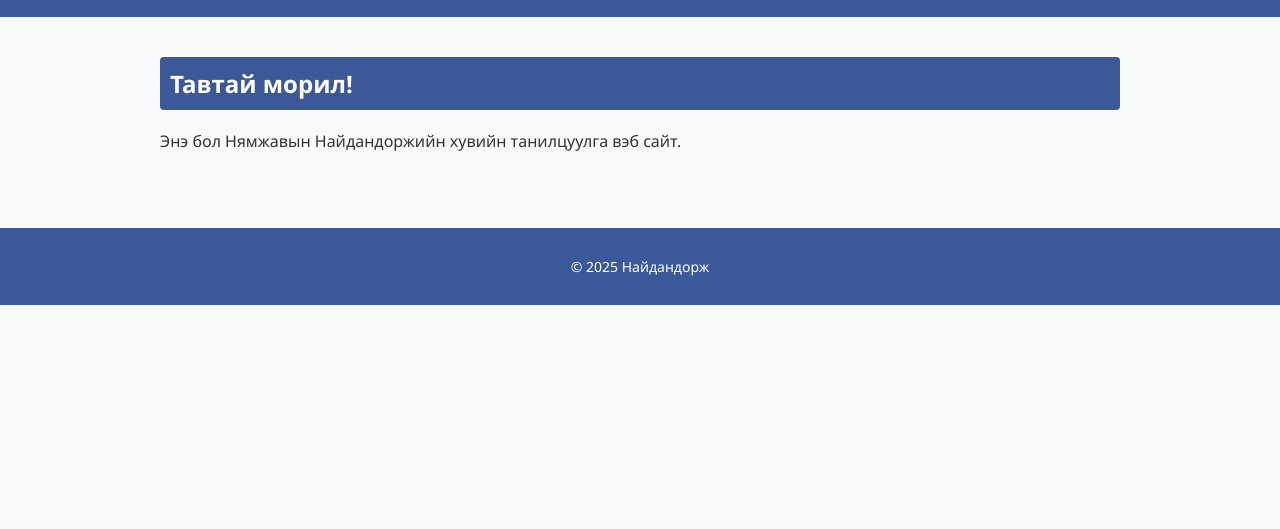
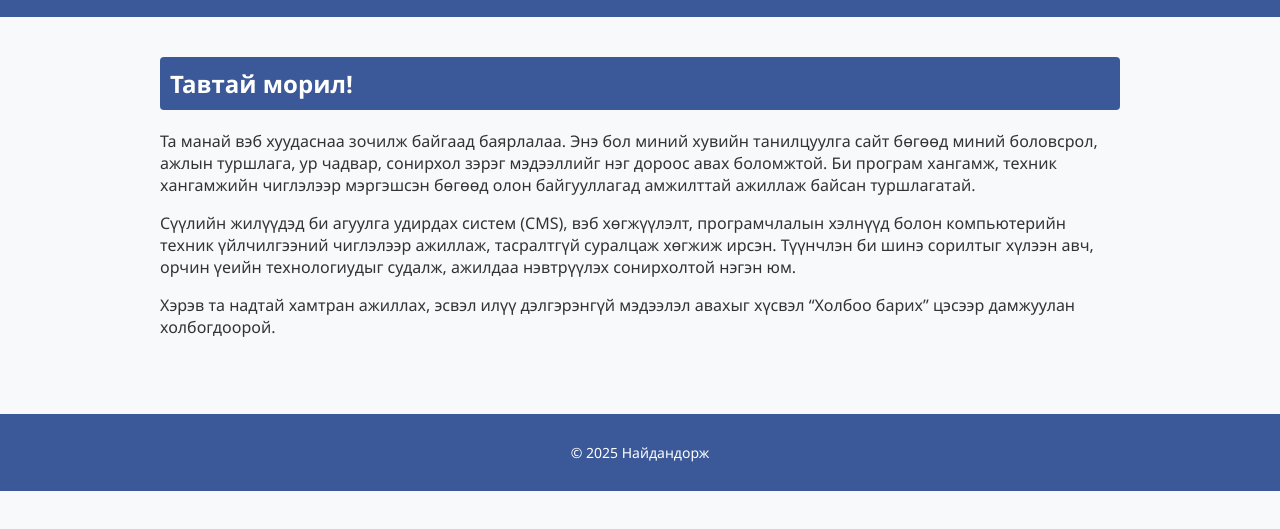
Before and after one commit to Naidandorj/My_new_web, a plain HTML site: page index.html in a window 1280 px wide. Shown: the part 107-636 px from the top of the page. Drawn offline with Linux system fonts and the light colour scheme.

Commit message:
Update index.html
нүүр хуудас засварлав

```diff
--- a/index.html
+++ b/index.html
@@ -20,9 +20,18 @@
     </nav>
   </header>
   <main>
-    <h2>Тавтай морил!</h2>
-    <p>Энэ бол Нямжавын Найдандоржийн хувийн танилцуулга вэб сайт.</p>
+  <h2>Тавтай морил!</h2>
+  <p>
+    Та манай вэб хуудаснаа зочилж байгаад баярлалаа. Энэ бол миний хувийн танилцуулга сайт бөгөөд миний боловсрол, ажлын туршлага, ур чадвар, сонирхол зэрэг мэдээллийг нэг дороос авах боломжтой. Би програм хангамж, техник хангамжийн чиглэлээр мэргэшсэн бөгөөд олон байгууллагад амжилттай ажиллаж байсан туршлагатай.
+  </p>
+  <p>
+    Сүүлийн жилүүдэд би агуулга удирдах систем (CMS), вэб хөгжүүлэлт, програмчлалын хэлнүүд болон компьютерийн техник үйлчилгээний чиглэлээр ажиллаж, тасралтгүй суралцаж хөгжиж ирсэн. Түүнчлэн би шинэ сорилтыг хүлээн авч, орчин үеийн технологиудыг судалж, ажилдаа нэвтрүүлэх сонирхолтой нэгэн юм.
+  </p>
+  <p>
+    Хэрэв та надтай хамтран ажиллах, эсвэл илүү дэлгэрэнгүй мэдээлэл авахыг хүсвэл “Холбоо барих” цэсээр дамжуулан холбогдоорой.
+  </p>
   </main>
+
   <footer>
     <p>&copy; 2025 Найдандорж</p>
   </footer>
```
